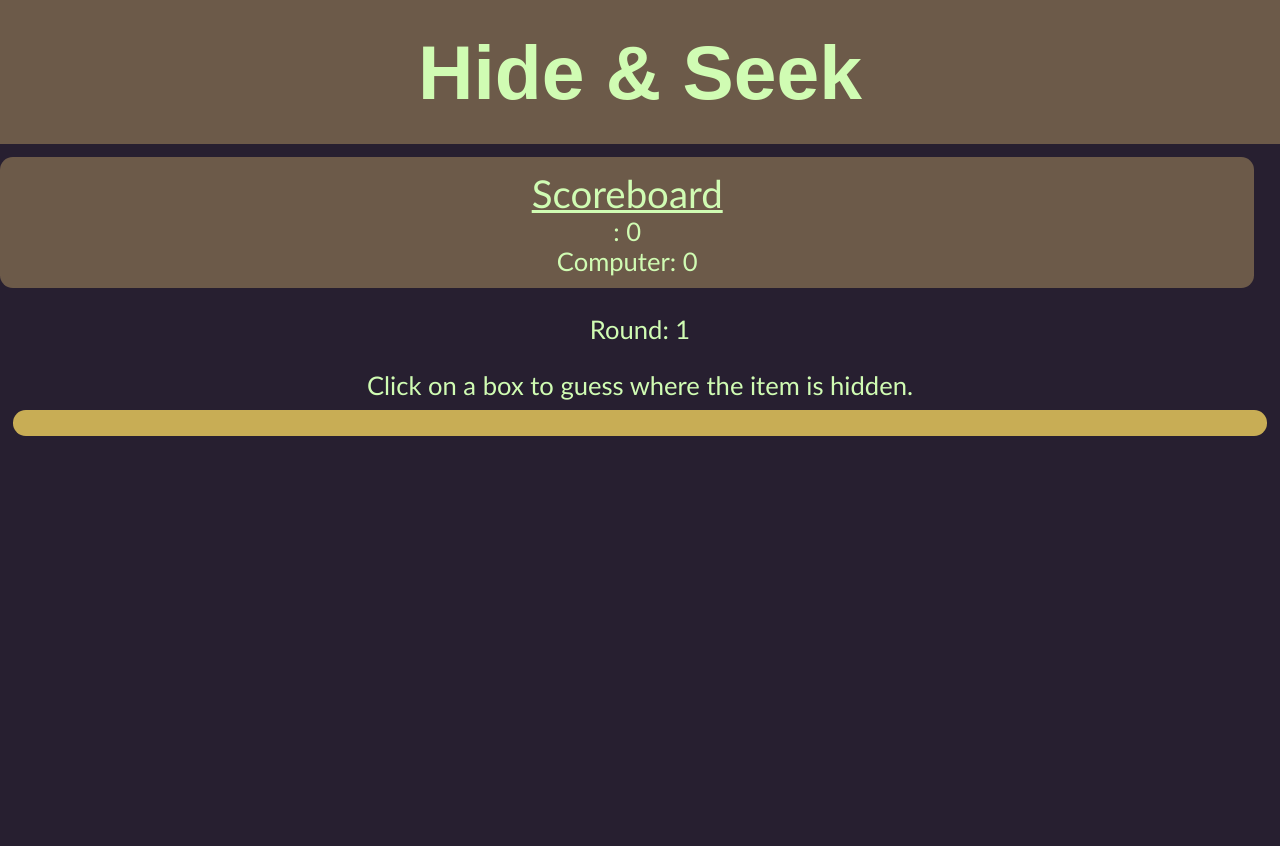
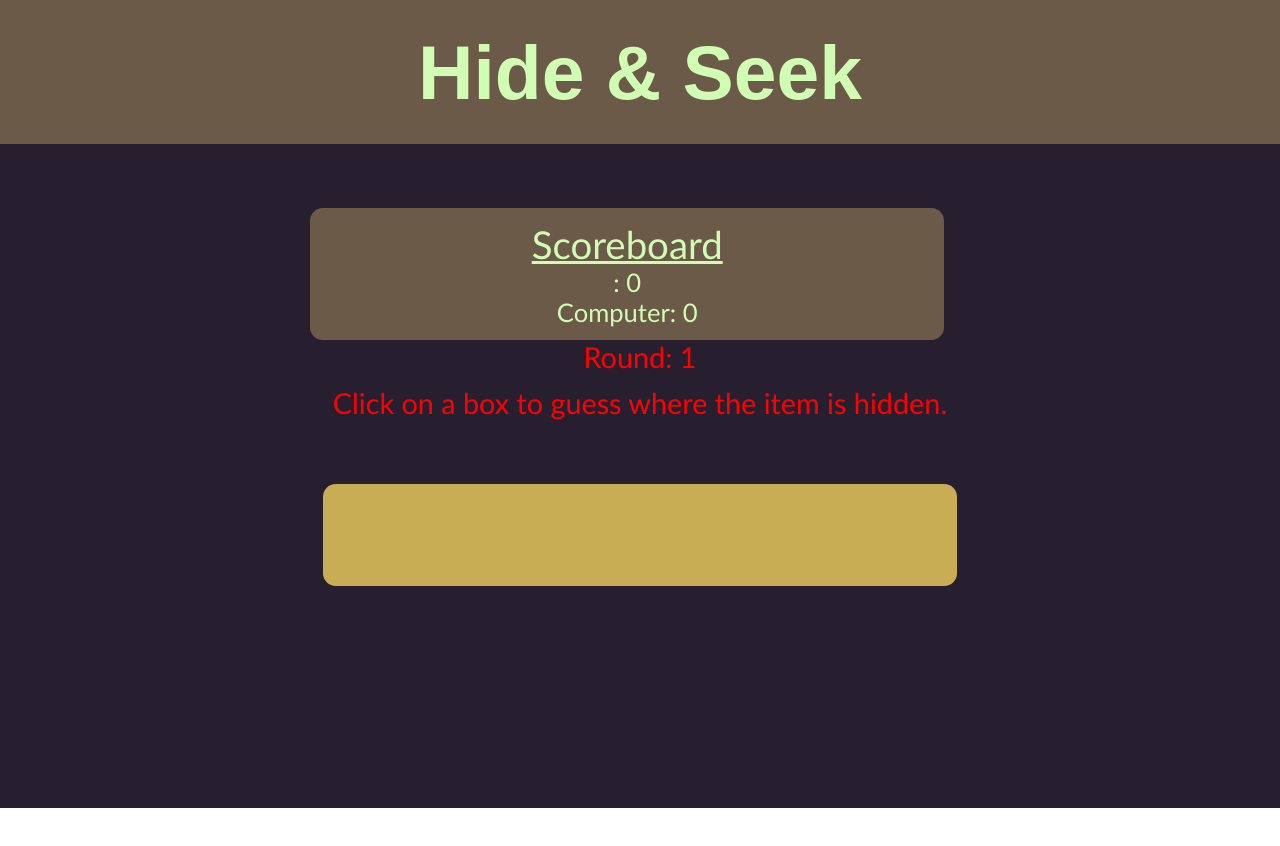
Before and after one commit to franco-ortega/hide-and-seek, a React (Create React App) app: page /game in a window 1280 px wide. Shown: the top 846 px of the page. After the commit the page ends 808 px from the top, so only its background shows below. Built offline with nearby package versions, Linux system fonts and the light colour scheme.

Commit message:
update styling on all pages - tablet view

```diff
--- a/src/components/App/_base.scss
+++ b/src/components/App/_base.scss
@@ -6,11 +6,11 @@ $eton-blue: rgba(155, 197, 157, 1);
 
 $header-height: 10vh;
 $header-height-tablet: 15vh;
-$header-height-desktop-small: 20vh;
+$header-height-desktop-small: 17vh;
 $header-height-desktop: 18vh;
 $main-height: 90vh;
 $main-height-tablet: 85vh;
-$main-height-desktop-small: 80vh;
+$main-height-desktop-small: 83vh;
 $main-height-desktop: 82vh;
 
 $header-font: Arial, Helvetica, sans-serif;
--- a/src/components/Game/Game.module.scss
+++ b/src/components/Game/Game.module.scss
@@ -13,10 +13,10 @@
     align-items: center;
     gap: 5vw;
 
-    section:nth-child(1) {
-        background: $umber;
-        width: 100%;
-    }
+    // section:nth-child(1) {
+    //     background: $umber;
+    //     width: 100%;
+    // }
 
     section:nth-child(2) {
         height: 12vh;
@@ -25,6 +25,7 @@
         align-items: center;
     }
 
+    section  {
         p + p {
             margin-top: 2vw;
         }
@@ -34,57 +35,37 @@
         }
     }
 
+
     @include screen-size(tablet-portrait) {
-    // .Game {
-    //     section {
-    //         width: 70%;
-    //         padding: 0;
-    //     }
+        height: $main-height-tablet;
+        font-size: 4vw;
+        gap: 6vw;
 
-    //     .Buttons {
-    //         background: lightblue;
-    //     }
-    // }
+        section:nth-child(2) {
+            height: 10vh;
+        }
+
+        section  {
+            p + p {
+                margin-top: 1vw;
+            }
+        }
     }
 
   @include screen-size(desktop-small) {
-    // .Game {
-    //     section {
-    //         width: 60%;
-    //     }
+    height: $main-height-desktop-small;
+    padding: 5vw;
+    font-size: 2.25vw;
+    gap: 0vw;
 
-    //     .Buttons {
-    //         height: 20vh;
-    //         background: lightcoral;
-    //     }
-    // }
-    .Game {
-        font-size: 2vw;
-        gap: 1vw;
-        padding: 1vw;
+        section:nth-child(2) {
+            height: 18vh;
+            color: red;
+        }
 
         section  {
-            padding: 1vw;
-        }
-
-        // section {
-        //     width: 50%;
-        // }
-
-        // .Buttons {
-        //     height: 25vh;
-        //     background: pink;
-        // }
-
-
-        section + p {
-            // border: thin dashed white;
-            margin: 1vw;
-        }
-
             p + p {
-            // color: pink;
-            height: 8vh;
+                margin-top: 1vw;
             }
         }
     }
@@ -120,3 +101,5 @@
         }
     }
   }
+
+}
--- a/src/components/Game/GameBoard.module.scss
+++ b/src/components/Game/GameBoard.module.scss
@@ -11,4 +11,9 @@
     align-items: center;
     justify-content: space-evenly;
     gap: 4vw;
+
+    @include screen-size(desktop-small) {
+        width: 55%;
+        gap: 1vw;
+    }
 }
--- a/src/components/HidingSpot/HidingSpot.module.scss
+++ b/src/components/HidingSpot/HidingSpot.module.scss
@@ -24,14 +24,14 @@
 
     @include screen-size(desktop-small) {
         border-width: .5vw;
-        width: 8vw;
-        margin: 1vw;
+        width: 9vw;
+        margin: 0vw;
         font-size: 3.5vw;
     }
 
     @include screen-size(desktop) {
         border-width: .35vw;
-        width: 6vw;
+        width: 7.5vw;
         margin: .75vw;
         font-size: 2.5vw;
     }
--- a/src/components/Home/Home.module.scss
+++ b/src/components/Home/Home.module.scss
@@ -52,8 +52,7 @@
 
     @include screen-size(tablet-portrait) {
         height: $main-height-tablet;
-        // padding: 10vw;
-        font-size: 4.5vw;
+        font-size: 4vw;
 
         section {
             form {
@@ -68,7 +67,7 @@
 
                 button {
                     padding: .75vw;
-                    font-size: 3.25vw;
+                    font-size: 3vw;
                 }
             }
         }
@@ -81,7 +80,7 @@
 
         section {
             border-radius: .5vw;
-            width: 80%;
+            width: 65%;
             margin: auto;
 
             form {
--- a/src/components/Results/Results.module.scss
+++ b/src/components/Results/Results.module.scss
@@ -33,15 +33,19 @@
         }
 
         p + p {
+            background: $eton-blue;
+            border-radius: 1vw;
+            width: fit-content;
             margin: 2.5vw;
+            padding: 4vw;
             gap: 4vw;
 
             button {
-                background-color: $eton-blue;
+                background-color: $umber;
                 border-radius: 1.25vw;
-                width: 45%;
-                padding: 1vw;
-                color: $dark-purple;
+                width: 100%;
+                padding: 1vw 1.5vw;
+                color: $tea-green;
                 font-size: 4.5vw;
             }
         }
@@ -52,18 +56,25 @@
         font-size: 4vw;
 
         section {
-            gap: 4vw;
+            padding: 3vw 0vw;
+            gap: 3vw;
 
             p {
                 gap: .5vw;
             }
 
             p + p {
-                gap: 3vw;
+                width: 85%;
+                padding: 3vw;
+                margin: 1.5vw;
+                flex-direction: row;
+                align-items: flex-start;
+                justify-content: flex-start;
+                gap: 2vw;
 
                 button {
                     padding: .75vw;
-                    font-size: 3.25vw;
+                    font-size: 3vw;
                 }
             }
         }
--- a/src/components/Scoreboard/Scoreboard.module.scss
+++ b/src/components/Scoreboard/Scoreboard.module.scss
@@ -6,39 +6,31 @@
     width: 100%;
     padding: 1vw 2vw;
     color: $tea-green;
-    font-size: 5vw;
+    font-size: 5.5vw;
 
     display: flex;
     flex-direction: column;
 
     h2 {
-        font-weight: 400;
+        font-weight: 500;
         text-align: center;
         text-decoration: underline;
     }
 
     p {
         margin: 1vw 2vw;
-        font-size: 5vw;
         display: flex;
         flex-direction: column;
         align-items: center;
     }
 
     @include screen-size(tablet-portrait) {
-        // border: 1vw solid red;
-
-        // p.marquee {
-        //     font-size: 2.25rem;
-        // }
-
-        // .scores {
-        //     font-size: 1.25rem;
-        // }
+        font-size: 4vw;
     }
 
     @include screen-size(desktop-small) {
         // border: .1vw solid green;
+        width: 55%;
         flex-direction: column;
         // margin: 1vw 1vw 0 0;
         // padding: .5vw 1vw;
--- a/src/components/Welcome/Welcome.module.scss
+++ b/src/components/Welcome/Welcome.module.scss
@@ -16,7 +16,6 @@
 
         h2, h3 {
             margin-bottom: 1vw;
-            font-family: $header-font;
             font-weight: 500;
             text-align: center;
         }
@@ -26,7 +25,7 @@
         }
 
         ol {
-            padding: 0 0 0 6vw;
+            padding: 0 0 0 5vw;
         }
 
         form {
@@ -68,8 +67,15 @@
         font-size: 4vw;
 
         section {
+            h2 {
+                margin-bottom: 2vw;
+            }
+
+            h3 {
+                margin-bottom: .5vw;
+            }
             ol {
-                padding: 0 2vw 0 6vw;
+                padding: 0 0 0 4vw;
             }
 
             form {
@@ -85,7 +91,7 @@
 
                 button {
                     padding: .75vw;
-                    font-size: 3.25vw;
+                    font-size: 3vw;
                 }
             }
         }
@@ -98,9 +104,17 @@
 
         section {
             border-radius: .5vw;
-            width: 80%;
+            width: 75%;
             margin: auto;
             gap: .5vw;
+
+            // h2 {
+            //     margin-bottom: 1vw;
+            // }
+
+            // h3 {
+            //     margin-bottom: 1vw;
+            // }
 
             ol {
                 padding: 0 1vw 0 4vw;
```
Lines whose indentation alone changed are shown as unchanged.
